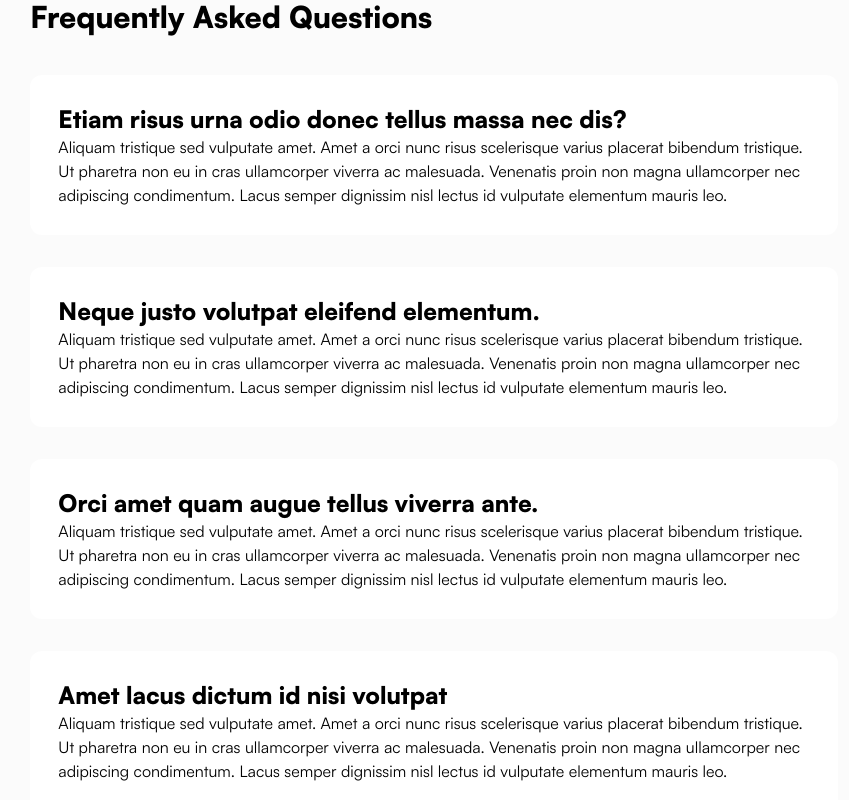
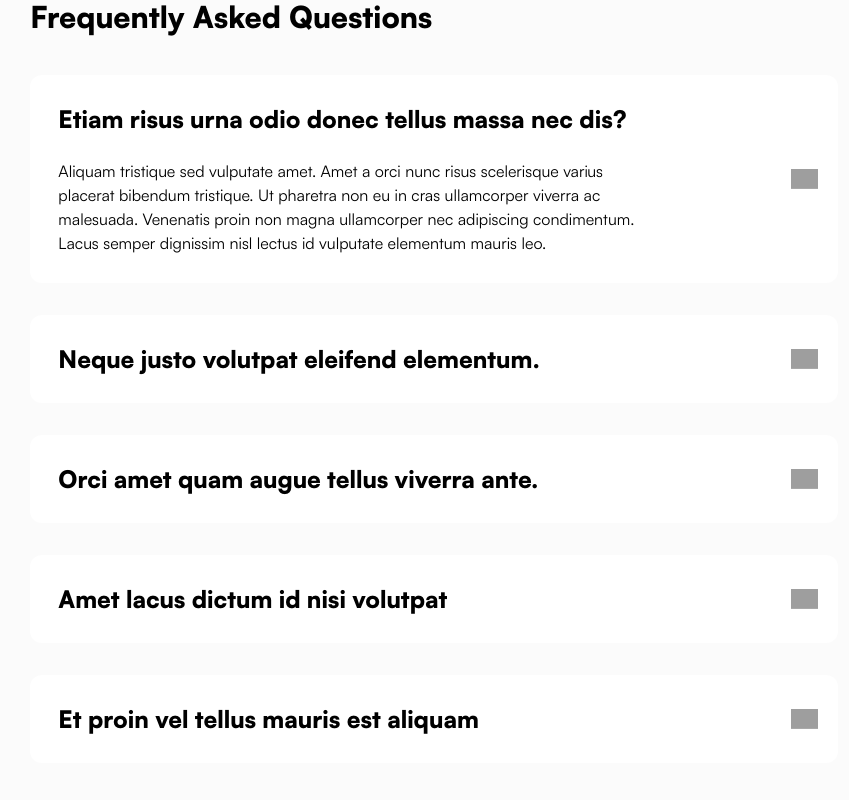
Before and after one commit to al1yew/cookies_app_submission, a Next.js app: page / in a window 1280 px wide. Shown: the part 3840-4640 px from the top of the page, without its empty margins (206-1055 px from the left). Built offline with nearby package versions, Linux system fonts and the light colour scheme; grey boxes are pictures that could not be loaded.

Commit message:
Mar 4, 2024, 8:16 PM

```diff
--- a/components/home/FAQ.tsx
+++ b/components/home/FAQ.tsx
@@ -2,9 +2,17 @@
 
 import { QUESTIONS } from "@/lib/constants";
 import Container from "../shared/Container";
+import { useState } from "react";
 import SingleQuestion from "./SingleQuestion";
 
 const FAQ = () => {
+  const [activeId, setActiveId] = useState<number>(1);
+
+  const toggleQuestion = (id: number) => {
+    const newActiveId = id === activeId ? 0 : id;
+    setActiveId(newActiveId);
+  };
+
   return (
     <section className="w-full relative mt-20 lg:mt-32">
       <Container>
@@ -14,7 +22,14 @@ const FAQ = () => {
           </h1>
           <div className="w-full flex-col flex gap-5 lg:gap-8 mt-10">
             {QUESTIONS.map((question) => {
-              return <SingleQuestion key={question.id} {...question} />;
+              return (
+                <SingleQuestion
+                  key={question.id}
+                  {...question}
+                  activeId={activeId}
+                  toggleQuestion={toggleQuestion}
+                />
+              );
             })}
           </div>
         </div>
--- a/components/home/SingleQuestion.tsx
+++ b/components/home/SingleQuestion.tsx
@@ -1,13 +1,43 @@
+import Image from "next/image";
+
 type Props = {
+  id: number;
   question: string;
   answer: string;
+  activeId: number;
+  toggleQuestion: (id: number) => void;
 };
 
-const SingleQuestion = ({ question, answer }: Props) => {
+const SingleQuestion = ({
+  id,
+  question,
+  answer,
+  activeId,
+  toggleQuestion,
+}: Props) => {
+  const isActive = id === activeId;
+
   return (
     <div className="bg-white p-4 lg:p-7 relative w-full rounded-xl">
-      <h3 className="font-black text-2xl">{question}</h3>
-      <div>{answer}</div>
+      <h3 className="font-black text-2xl max-w-[80%] lg:max-w-full">
+        {question}
+      </h3>
+      <div
+        className={`max-w-[80%] duration-200 overflow-hidden transition-height ${
+          isActive ? "h-auto mt-6" : "h-0"
+        }`}
+      >
+        {answer}
+      </div>
+      <span className="absolute top-3 lg:top-1/2 lg:-translate-y-1/2 lg:right-5 right-3 cursor-pointer">
+        <Image
+          src={isActive ? "/images/minus.svg" : "/images/plus.svg"}
+          height={27}
+          width={27}
+          alt="close question"
+          onClick={() => toggleQuestion(id)}
+        />
+      </span>
     </div>
   );
 };
```
